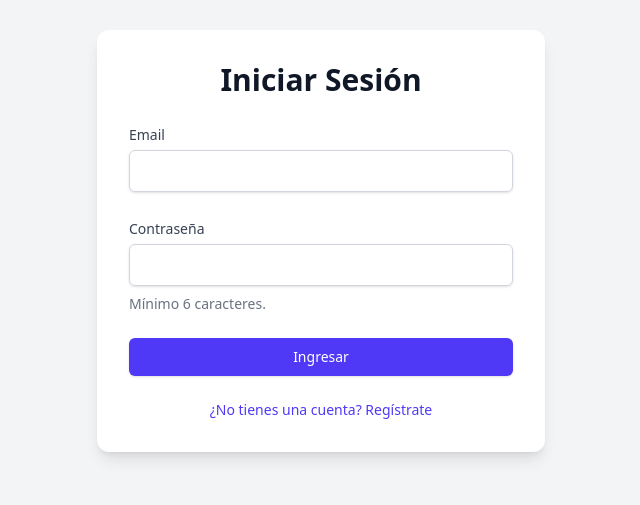
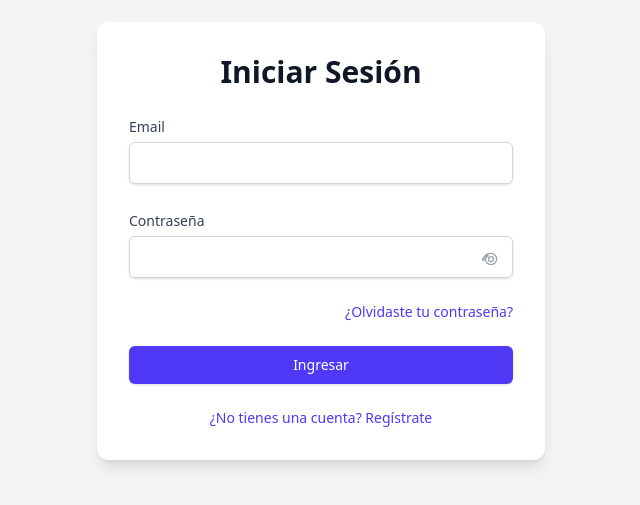
Before and after one commit to lordlez/unlam-planner, a React (Vite) app: page / in a window 1280 px wide. Shown: the part 159-664 px from the top of the page, without its empty margins (319-959 px from the left). Built offline with nearby package versions, Linux system fonts and the light colour scheme; no server answers.

Commit message:
add forgot password and changes visuals

```diff
--- a/src/App.tsx
+++ b/src/App.tsx
@@ -5,14 +5,16 @@ import {
     onAuthStateChanged,
     signOut,
     setPersistence,
-    browserLocalPersistence
+    browserLocalPersistence,
+    sendPasswordResetEmail
 } from 'firebase/auth';
 import { doc, setDoc, onSnapshot, deleteDoc } from 'firebase/firestore';
 
-import { auth, db } from './firebase/config.ts';
-import type { User, UserProgress, Carrera } from './types/index.ts';
-import AuthView from './views/AuthView.tsx';
-import AppView from './views/AppView.tsx';
+// CORRECCIÓN: Se quitan las extensiones de los archivos para que Vite los resuelva.
+import { auth, db } from './firebase/config';
+import type { User, UserProgress, Carrera } from './types';
+import AuthView from './views/AuthView';
+import AppView from './views/AppView';
 
 const carrera: Carrera = {
     id: 'ing-inf-2023',
@@ -114,12 +116,12 @@ export default function App() {
             if (docSnap.exists()) {
                 setUserName(docSnap.data().name || '');
             }
+            setLoading(false);
         });
 
         const progressDocRef = doc(db, `progress/${user.uid}/courses`, carrera.id);
         const unsubscribeProgress = onSnapshot(progressDocRef, (docSnap) => {
             setUserProgress(docSnap.exists() ? docSnap.data() : {});
-            setLoading(false);
         });
 
         return () => {
@@ -165,6 +167,25 @@ export default function App() {
         }
     };
 
+    const handlePasswordReset = async (email: string) => {
+        setError('');
+        try {
+            await sendPasswordResetEmail(auth, email);
+            alert("Se ha enviado un correo para restablecer tu contraseña. Revisa tu bandeja de entrada.");
+        } catch (err: unknown) {
+            if (typeof err === 'object' && err !== null && 'code' in err) {
+                const firebaseError = err as { code: string };
+                if (firebaseError.code === 'auth/user-not-found') {
+                    setError("El correo ingresado no está registrado.");
+                } else {
+                    setError("No se pudo enviar el correo. Inténtalo de nuevo más tarde.");
+                }
+            } else {
+                setError("Ocurrió un error desconocido.");
+            }
+        }
+    };
+
     const handleLogout = () => {
         signOut(auth);
     };
@@ -207,6 +228,7 @@ export default function App() {
         <AuthView
             onLogin={handleLogin}
             onRegister={handleRegister}
+            onPasswordReset={handlePasswordReset}
             error={error}
         />
     );
--- a/src/views/AppView.tsx
+++ b/src/views/AppView.tsx
@@ -1,15 +1,16 @@
 import React, { useMemo, useState } from 'react';
+// CORRECCIÓN: Se añaden las extensiones .ts y .tsx a las rutas de importación
 import type { User, UserProgress, Carrera, Materia } from '../types/index.ts';
 import { estados } from '../types';
 import StatCard from '../components/StatCard.tsx';
 import MateriaCard from '../components/MateriaCard.tsx';
+
 import Button from '@mui/material/Button';
 import Dialog from '@mui/material/Dialog';
 import DialogActions from '@mui/material/DialogActions';
 import DialogContent from '@mui/material/DialogContent';
 import DialogContentText from '@mui/material/DialogContentText';
 import DialogTitle from '@mui/material/DialogTitle';
-
 
 interface AppViewProps {
     user: User;
@@ -30,12 +31,32 @@ const AppView: React.FC<AppViewProps> = ({ user, userName, carrera, onLogout, on
     };
 
     const stats = useMemo(() => {
-        const totalMaterias = carrera.materias.length;
+        const materiasMap = new Map(carrera.materias.map(m => [m.id, m]));
+
+        const isMateriaValida = (materiaId: string, progress: UserProgress, visited = new Set<string>()): boolean => {
+            if (visited.has(materiaId)) return true;
+            visited.add(materiaId);
+
+            const materia = materiasMap.get(materiaId);
+            if (!materia) return false;
+
+            if (!materia.correlativas || materia.correlativas.length === 0) {
+                return true;
+            }
+
+            return materia.correlativas.every(idCorrelativa => {
+                const estadoCorrelativa = progress[idCorrelativa];
+                const correlativaAprobada = estadoCorrelativa === estados.APROBADA_CURSADA || estadoCorrelativa === estados.APROBADA_FINAL;
+
+                return correlativaAprobada && isMateriaValida(idCorrelativa, progress, visited);
+            });
+        };
+
         let aprobadas = 0;
         let cursando = 0;
 
-        Object.values(userProgress).forEach(estado => {
-            if (estado === estados.APROBADA_FINAL || estado === estados.APROBADA_CURSADA) {
+        Object.entries(userProgress).forEach(([materiaId, estado]) => {
+            if ((estado === estados.APROBADA_FINAL || estado === estados.APROBADA_CURSADA) && isMateriaValida(materiaId, userProgress)) {
                 aprobadas++;
             }
             if (estado === estados.CURSANDO) {
@@ -43,11 +64,12 @@ const AppView: React.FC<AppViewProps> = ({ user, userName, carrera, onLogout, on
             }
         });
 
+        const totalMaterias = carrera.materias.length;
         const restantes = totalMaterias - aprobadas;
         const avance = totalMaterias > 0 ? Math.round((aprobadas / totalMaterias) * 100) : 0;
 
         return { aprobadas, cursando, restantes, avance };
-    }, [userProgress, carrera.materias.length]);
+    }, [userProgress, carrera.materias]);
 
     const materiasPorAno = useMemo(() => {
         return carrera.materias.reduce((acc, materia) => {
@@ -85,15 +107,15 @@ const AppView: React.FC<AppViewProps> = ({ user, userName, carrera, onLogout, on
                         </span>
                         <div className="flex items-center space-x-2">
                             <span className="text-sm text-gray-600 mr-2 hidden sm:block">{user.email}</span>
-                            <button onClick={() => setIsResetModalOpen(true)} className="px-3 py-2 text-sm font-medium text-red-600 bg-red-100 rounded-md hover:bg-red-200">Reiniciar</button>
-                            <button onClick={onLogout} className="px-3 py-2 text-sm font-medium text-white bg-indigo-600 rounded-md hover:bg-indigo-700">Salir</button>
+                            <button onClick={() => setIsResetModalOpen(true)} className="px-3 py-2 text-sm font-medium text-red-600 bg-red-100 rounded-md hover:bg-red-200 cursor-pointer">Reiniciar</button>
+                            <button onClick={onLogout} className="px-3 py-2 text-sm font-medium text-white bg-indigo-600 rounded-md hover:bg-indigo-700 cursor-pointer">Salir</button>
                         </div>
                     </div>
                 </nav>
             </header>
 
             <main className="container mx-auto p-4 sm:p-6 lg:p-8">
-               <section className="grid grid-cols-2 md:grid-cols-4 gap-4 mb-8">
+                <section className="grid grid-cols-2 md:grid-cols-4 gap-4 mb-8">
                     <StatCard title="Aprobadas" value={stats.aprobadas} colorClass="text-green-600" />
                     <StatCard title="Cursando" value={stats.cursando} colorClass="text-blue-600" />
                     <StatCard title="Restantes" value={stats.restantes} colorClass="text-gray-600" />
--- a/src/views/AuthView.tsx
+++ b/src/views/AuthView.tsx
@@ -3,14 +3,33 @@ import React, { useState } from 'react';
 interface AuthViewProps {
     onLogin: (email: string, pass: string) => void;
     onRegister: (email: string, pass: string, name: string) => void;
+    onPasswordReset: (email: string) => void;
     error: string;
 }
 
-const AuthView: React.FC<AuthViewProps> = ({ onLogin, onRegister, error }) => {
+// 1. Componentes de íconos para el ojo (abierto y cerrado)
+const EyeIcon = () => (
+    <svg xmlns="http://www.w3.org/2000/svg" fill="none" viewBox="0 0 24 24" strokeWidth={1.5} stroke="currentColor" className="w-5 h-5 text-gray-400">
+        <path strokeLinecap="round" strokeLinejoin="round" d="M2.036 12.322a1.012 1.012 0 010-.639l4.443-5.328a1.012 1.012 0 011.638-.046l.12.144a1.012 1.012 0 010 1.343l-4.443 5.328a1.012 1.012 0 01-1.638.046l-.12-.144z" />
+        <path strokeLinecap="round" strokeLinejoin="round" d="M12 18.75a6.75 6.75 0 006.75-6.75 6.75 6.75 0 00-6.75-6.75A6.75 6.75 0 005.25 12a6.75 6.75 0 006.75 6.75z" />
+        <path strokeLinecap="round" strokeLinejoin="round" d="M15 12a3 3 0 11-6 0 3 3 0 016 0z" />
+    </svg>
+);
+
+const EyeSlashIcon = () => (
+    <svg xmlns="http://www.w3.org/2000/svg" fill="none" viewBox="0 0 24 24" strokeWidth={1.5} stroke="currentColor" className="w-5 h-5 text-gray-400">
+        <path strokeLinecap="round" strokeLinejoin="round" d="M3.98 8.223A10.477 10.477 0 001.934 12C3.226 16.338 7.244 19.5 12 19.5c.993 0 1.953-.138 2.863-.395M6.228 6.228A10.45 10.45 0 0112 4.5c4.756 0 8.773 3.162 10.065 7.498a10.523 10.523 0 01-4.293 5.774M6.228 6.228L3 3m3.228 3.228l3.65 3.65m7.894 7.894L21 21m-3.228-3.228l-3.65-3.65m0 0a3 3 0 10-4.243-4.243m4.243 4.243l-4.243-4.243" />
+    </svg>
+);
+
+
+const AuthView: React.FC<AuthViewProps> = ({ onLogin, onRegister, onPasswordReset, error }) => {
     const [email, setEmail] = useState('');
     const [password, setPassword] = useState('');
     const [name, setName] = useState('');
     const [isRegisterView, setIsRegisterView] = useState(false);
+    // 2. Nuevo estado para controlar la visibilidad de la contraseña
+    const [showPassword, setShowPassword] = useState(false);
 
     const handleSubmit = (e: React.FormEvent<HTMLFormElement>) => {
         e.preventDefault();
@@ -19,6 +38,14 @@ const AuthView: React.FC<AuthViewProps> = ({ onLogin, onRegister, error }) => {
         } else {
             onLogin(email, password);
         }
+    };
+
+    const handleResetClick = () => {
+        if (!email) {
+            alert("Por favor, ingresa tu email en el campo correspondiente para restablecer la contraseña.");
+            return;
+        }
+        onPasswordReset(email);
     };
 
     return (
@@ -42,9 +69,37 @@ const AuthView: React.FC<AuthViewProps> = ({ onLogin, onRegister, error }) => {
                     </div>
                     <div>
                         <label htmlFor="password" className="text-sm font-medium text-gray-700">Contraseña</label>
-                        <input id="password" type="password" value={password} onChange={(e) => setPassword(e.target.value)} required className="block w-full px-3 py-2 mt-1 placeholder-gray-400 border border-gray-300 rounded-md shadow-sm focus:outline-none focus:ring-indigo-500 focus:border-indigo-500"/>
-                        <p className="mt-2 text-sm text-gray-500">Mínimo 6 caracteres.</p>
+                        {/* 3. Contenedor relativo para posicionar el ícono */}
+                        <div className="relative">
+                            <input
+                                id="password"
+                                // 4. El tipo de input cambia según el estado
+                                type={showPassword ? 'text' : 'password'}
+                                value={password}
+                                onChange={(e) => setPassword(e.target.value)}
+                                required
+                                className="block w-full px-3 py-2 mt-1 placeholder-gray-400 border border-gray-300 rounded-md shadow-sm focus:outline-none focus:ring-indigo-500 focus:border-indigo-500 pr-10"
+                            />
+                            {/* 5. Botón para alternar la visibilidad */}
+                            <button
+                                type="button"
+                                onClick={() => setShowPassword(!showPassword)}
+                                className="absolute inset-y-0 right-0 top-1 flex items-center pr-3"
+                            >
+                                {showPassword ? <EyeSlashIcon /> : <EyeIcon />}
+                            </button>
+                        </div>
+                        {isRegisterView && <p className="mt-2 text-sm text-gray-500">Mínimo 6 caracteres.</p>}
                     </div>
+
+                    {!isRegisterView && (
+                         <div className="text-sm text-right">
+                            <button type="button" onClick={handleResetClick} className="font-medium text-indigo-600 hover:text-indigo-500 cursor-pointer">
+                                ¿Olvidaste tu contraseña?
+                            </button>
+                        </div>
+                    )}
+
                     <div>
                         <button type="submit" className="flex justify-center w-full px-4 py-2 text-sm font-medium text-white bg-indigo-600 border border-transparent rounded-md shadow-sm hover:bg-indigo-700 focus:outline-none focus:ring-2 focus:ring-offset-2 focus:ring-indigo-500 cursor-pointer">
                             {isRegisterView ? 'Registrarme' : 'Ingresar'}
```
